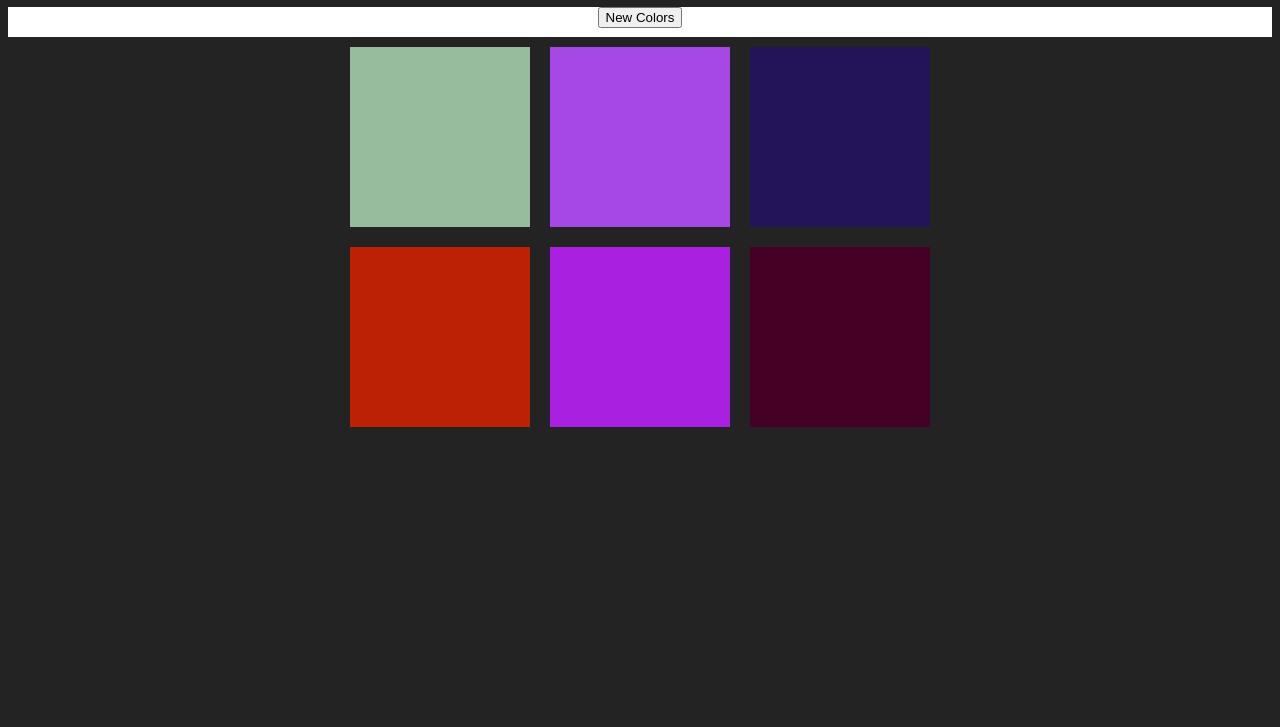
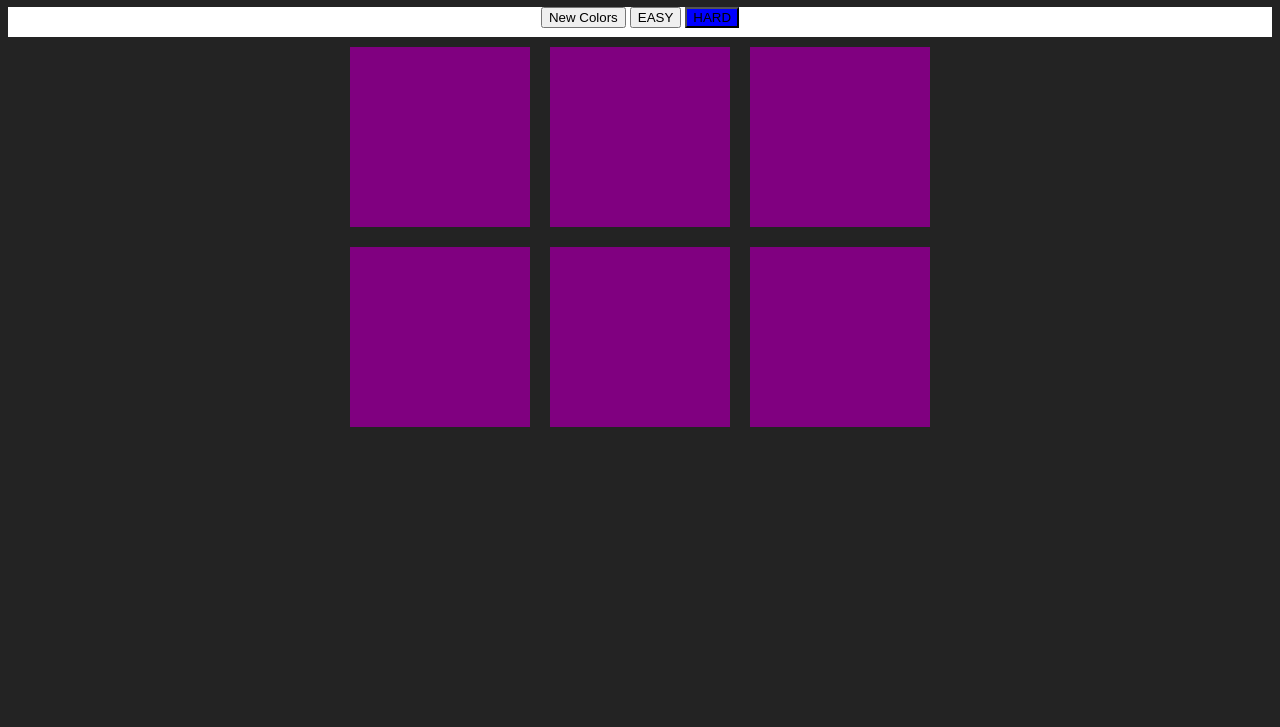
Before and after one commit to N8ers/colorGame, a plain HTML site: page color.html in a window 1280 px wide. Shown: the part 73-800 px from the top of the page. Drawn offline with Linux system fonts and the light colour scheme.

Commit message:
AM session 1

```diff
--- a/color.css
+++ b/color.css
@@ -19,11 +19,13 @@ h1{
 	color:white;
 }
 
-
-
 #stripe {
 	background:white;
 	height:30px;
 	text-align:center;
 	color:black;
 }
+
+.selected {
+	background:blue;
+}
--- a/color.html
+++ b/color.html
@@ -9,8 +9,10 @@
 <h1>The Great <span id="colorDisplay">RGB</span> Color Game</h1>
 
 <div id="stripe">
-	<button>New Colors</button>
+	<button id="reset">New Colors</button>
 	<span id="message"></span>
+	<button id="esayBtn">EASY</button>
+	<button id="hardBtn" class="selected">HARD</button>
 </div>
 
 <div id="container">
--- a/color.js
+++ b/color.js
@@ -5,6 +5,27 @@ var pickedColor = pickColor();
 var colorDisplay = document.getElementById("colorDisplay");
 var messageDisplay = document.querySelector("#message");
 var h1 = document.querySelector("h1");
+var resetButton = document.querySelector("#reset");
+var easyBtn = document.querySelector("#easyBtn");
+var hardBtn = document.querySelector("#hardBtn");
+
+easyBtn.addEventListener("click", function(){
+	alert("Easy Btn Clicked!")
+});
+
+resetButton.addEventListener("click", function(){
+	//generate all new colors
+	colors = generateRandomColors(6);
+	//pick a new random color from array
+	pickedColor = pickColor();
+	//change color display to match picked color
+	colorDisplay.textContent = pickedColor;
+	//change colors of squares
+	for(var i = 0; i < squares.length; i++){
+		squares[i].style.background = colors[i];
+	}
+	h1.style.background = "#232323";
+})
 
 colorDisplay.textContent = pickedColor;
 
@@ -18,6 +39,7 @@ for(var i=0; i<squares.length; i++) {
 		//compare color to pickedColor
 	if(clickedColor === pickedColor) {
 		messageDisplay.textContent = "Correct!";
+		resetButton.textContent = "Play Again?";
 		changeColors(clickedColor);
 		h1.style.background = clickedColor;
 	}else {
```
